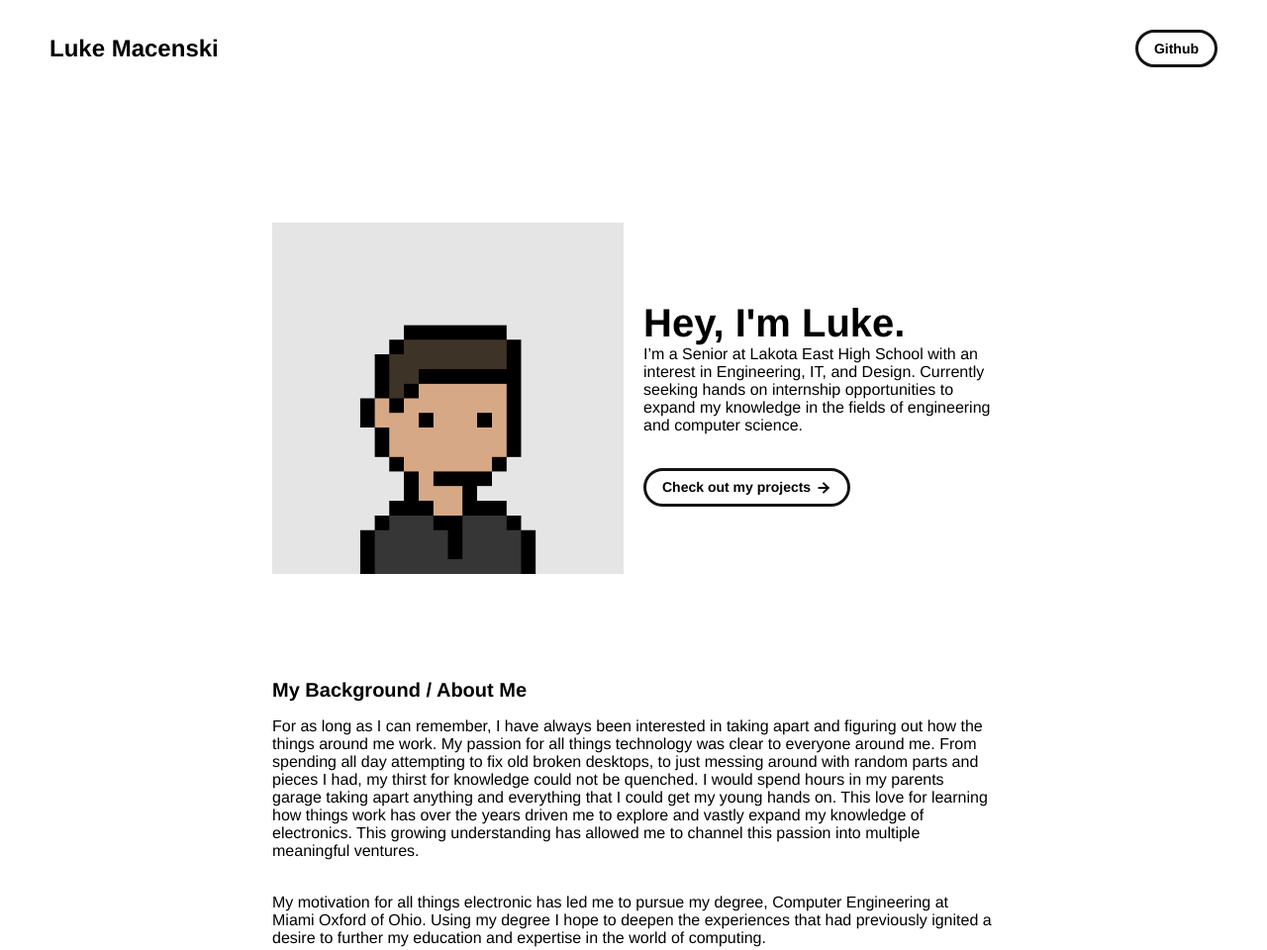
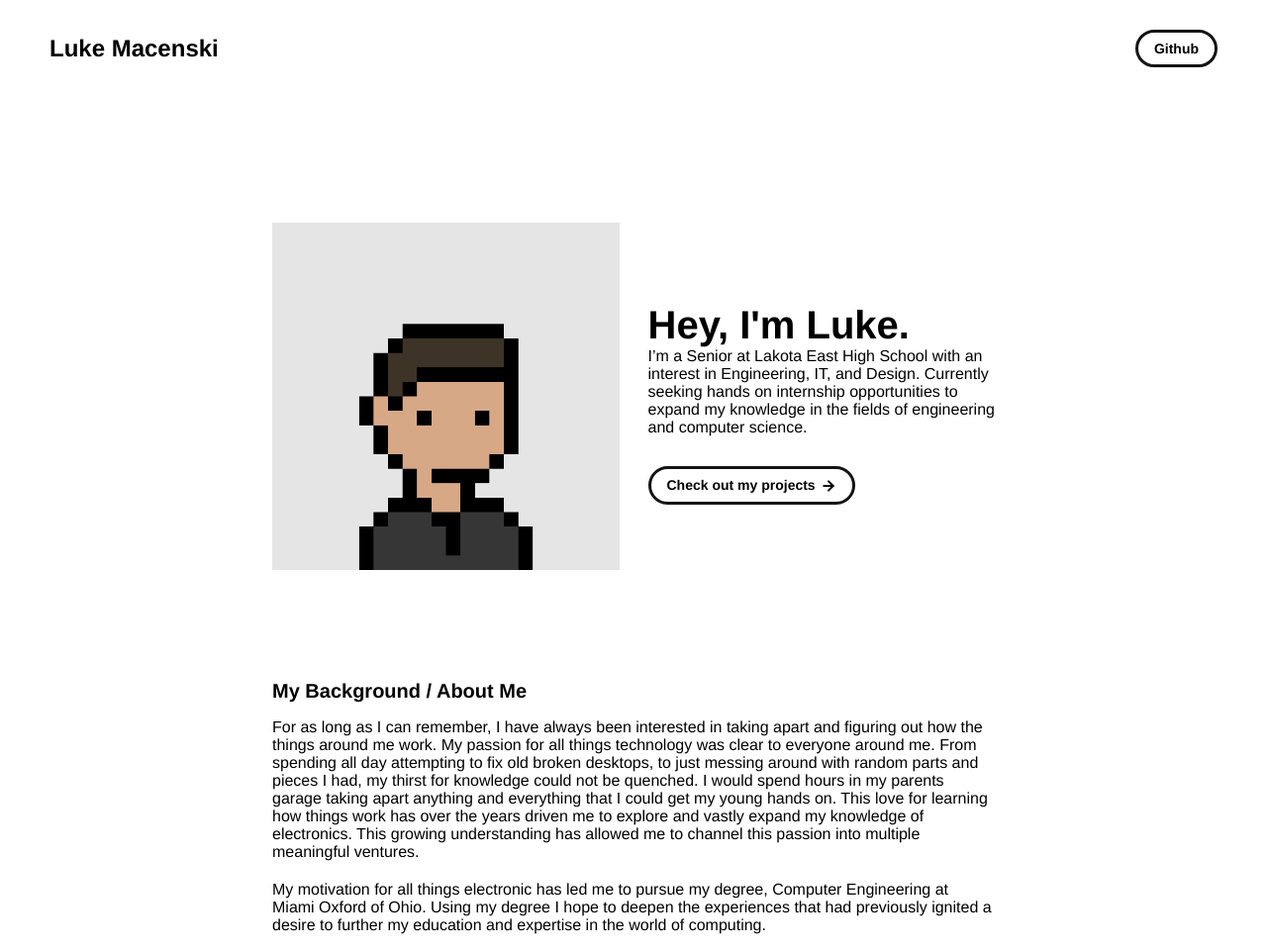
Before and after one commit to lmacenski/lmacenski.github.io, a plain HTML site: page index.html in a window 1280 px wide. Shown: the top 960 px of the page at 99% size. Drawn offline with Linux system fonts and the light colour scheme.

Commit message:
css changes

```diff
--- a/css/layout.css
+++ b/css/layout.css
@@ -34,14 +34,14 @@ body {
 
 #portfolio-header {
   display: flex;
-  gap: 20px;
+  gap: 29px;
   align-items: center;
 }
 
 #portfolio-header-image-container {
   display: flex;
   flex-direction: column;
-  gap: 10px;
+  gap: 15px;
   flex-basis: 50%;
 }
 
@@ -53,7 +53,7 @@ body {
 #portfolio-header-text-container {
   display: flex;
   flex-direction: column;
-  gap: 34px;
+  gap: 30px;
   flex-basis: 50%;
 }
 
@@ -71,7 +71,7 @@ body {
 .about-section-content {
   display: flex;
   flex-direction: column;
-  gap: 34px;
+  gap: 20px;
 }
 
 
```
